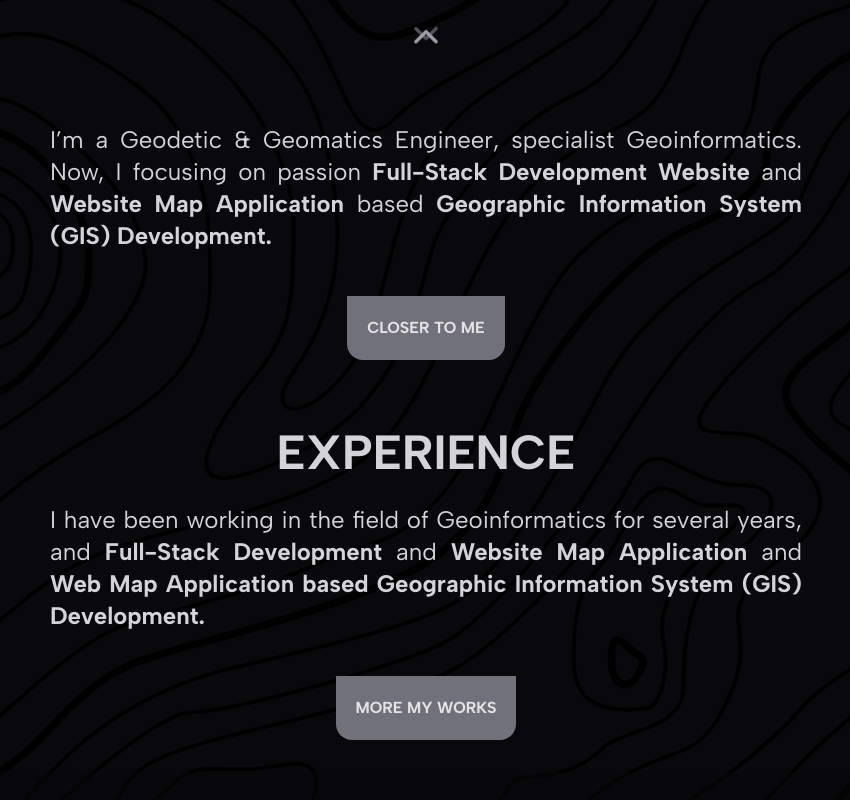
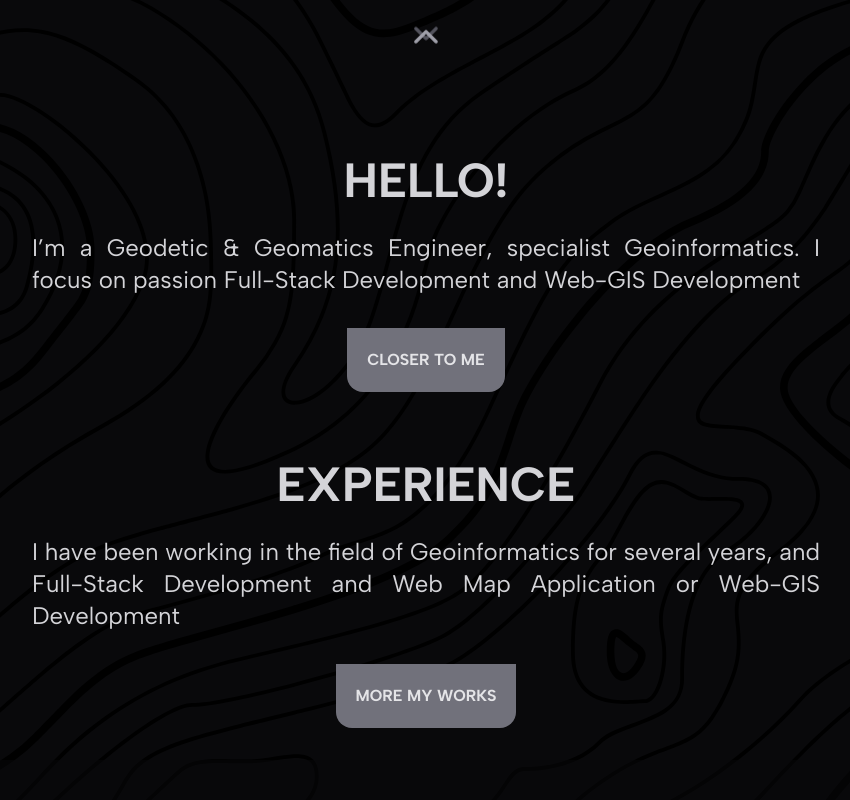
Before and after one commit to restuak/homepage-prsnl-next, a Next.js app: page / in a window 1280 px wide. Shown: the part 700-1500 px from the top of the page, without its empty margins (214-1064 px from the left). Built offline with nearby package versions, Linux system fonts and the light colour scheme; what tailwindcss-animated would draw is missing.

Commit message:
feat: new fitur

```diff
--- a/src/components/about.tsx
+++ b/src/components/about.tsx
@@ -12,22 +12,14 @@ export default function About() {
             initial={{ opacity: 0, y: -30 }}
             whileInView={{ opacity: 1, y: 0 }}
             transition={{ duration: 0.8 }}
-            className="pt-0 pl-9 pr-9 pb-5 lg:ml-52 lg:mr-52 text-justify mx-auto text-lg sm:text-lg md:text-xl lg:text-2xl xl:text-2xl justify-center-safe text-zinc-300 "
+            className="pt-8 pb-7 animate-fade-down font-bold text-2xl sm:text-4xl md:text-4xl lg:text-5xl xl:text-5xl text-zinc-300"
           >
-            <p className="pb-3 text-justify">
-              I’m a Geodetic & Geomatics Engineer, specialist Geoinformatics.
-              Now, I focusing on passion{" "}
-              <span className="text-justify font-bold  hover:underline">
-                Full-Stack Development Website{" "}
-              </span>
-              and{" "}
-              <span className="text-justify font-bold  hover:underline">
-                Website Map Application{" "}
-              </span>
-              based{" "}
-              <span className="text-justify font-bold  hover:underline">
-                Geographic Information System (GIS) Development.
-              </span>
+            HELLO!
+          </motion.span>
+          <motion.span>
+            <p className="pt-0 pl-[18px] pr-[18px] pb-5 lg:ml-52 lg:mr-52 text-justify mx-auto text-lg sm:text-lg md:text-xl lg:text-2xl xl:text-2xl justify-center-safe text-zinc-300 ">
+              I’m a Geodetic & Geomatics Engineer, specialist Geoinformatics. I
+              focus on passion Full-Stack Development and Web-GIS Development
             </p>
           </motion.span>
           <motion.span
@@ -40,7 +32,7 @@ export default function About() {
               rel="Closer to Me"
               className="m-3 p-5 font-bold flex flex-auto justify-center items-center bg-zinc-500 rounded-b-2xl text-zinc-200 hover:bg-zinc-600 transition-all ease-in-out duration-300"
             >
-              CLOSER TO ME{" "}
+              CLOSER TO ME
             </Link>
           </motion.span>
         </div>
--- a/src/components/contact.tsx
+++ b/src/components/contact.tsx
@@ -26,7 +26,7 @@ export default function Contact() {
           >
             <div className="max-w-md">
               <h1 className="mb-5 text-5xl font-bold">LET'S CONNECT</h1>
-              <p className="mb-5">GET IN TOUCH HERE GUYS!</p>
+              <p className="mb-5">GET IN TOUCH HERE, GUYS!</p>
               <div className="flex flex-row justify-center items-center m-5 pt-10">
                 <a
                   href="https://github.com/restuak"
--- a/src/components/footerin.tsx
+++ b/src/components/footerin.tsx
@@ -11,7 +11,7 @@ export default function FooterIn() {
         className="flex flex-row justify-center items-center "
       >
         <div className="max-w-md">
-          <h4 className="border-t-3 border-zinc-600 mb-0 text-4xl ">
+          <h4 className="border-t-3 border-zinc-600 mb-0 text-4xl text-zinc-300">
             LET'S CONNECT
           </h4>
           <a
@@ -20,7 +20,7 @@ export default function FooterIn() {
             aria-label="Get In Touch"
             className="p-3 flex justify-center items-center text-lg font-bold bg-zinc-300 w-full h-full rounded-b-2xl text-zinc-600 hover:text-zinc-200 hover:bg-zinc-600 transition-all ease-in-out duration-300 "
           >
-            GET IN TOUCH HERE GUYS!
+            GET IN TOUCH HERE, GUYS!
           </a>
         </div>
       </motion.div>
--- a/src/components/works.tsx
+++ b/src/components/works.tsx
@@ -4,42 +4,24 @@ import Link from "next/link";
 // import FlowingMenu from "./animate/FlowingMenu";
 // import { SampleProject } from "./animate/statisworkdepan";
 export default function Works() {
-
-
   return (
     <section className="p-5 pt-0" id="works">
       <div className="h-100% max-w-screen-xl pt-1 mx-auto">
         <div className="flex flex-col items-center ">
-          <motion.p
+          <motion.span
             initial={{ opacity: 0, y: -30 }}
             whileInView={{ opacity: 1, y: 0 }}
             transition={{ duration: 0.8 }}
             className="pt-8 pb-7 animate-fade-down font-bold text-2xl sm:text-4xl md:text-4xl lg:text-5xl xl:text-5xl text-zinc-300"
           >
             EXPERIENCE
-          </motion.p>
+          </motion.span>
+          <motion.span>
 
-          <motion.span
-            initial={{ opacity: 0, y: -30 }}
-            whileInView={{ opacity: 1, y: 0 }}
-            transition={{ duration: 0.8 }}
-            className="pt-0 pl-9 pr-9 pb-5 lg:ml-52 lg:mr-52 text-justify mx-auto text-lg sm:text-lg md:text-xl lg:text-2xl xl:text-2xl justify-center-safe text-zinc-300 "
-          >
-            <p className="pb-3 text-justify">
+            <p className="pt-0 pl-[18px] pr-[18px] pb-5 lg:ml-52 lg:mr-52 text-justify mx-auto text-lg sm:text-lg md:text-xl lg:text-2xl xl:text-2xl justify-center-safe text-zinc-300">
               I have been working in the field of Geoinformatics for several
-              years, and{" "}
-              <span className="text-justify font-bold  hover:underline">
-                Full-Stack Development{" "}
-              </span>
-              and{" "}
-              <span className="text-justify font-bold  hover:underline">
-                Website Map Application{" "}
-              </span>
-              and{" "}
-              <span className="text-justify font-bold  hover:underline">
-                Web Map Application based Geographic Information System (GIS)
-                Development.
-              </span>
+              years, and Full-Stack Development and Web Map Application or{" "}
+              Web-GIS Development
             </p>
           </motion.span>
 
```
